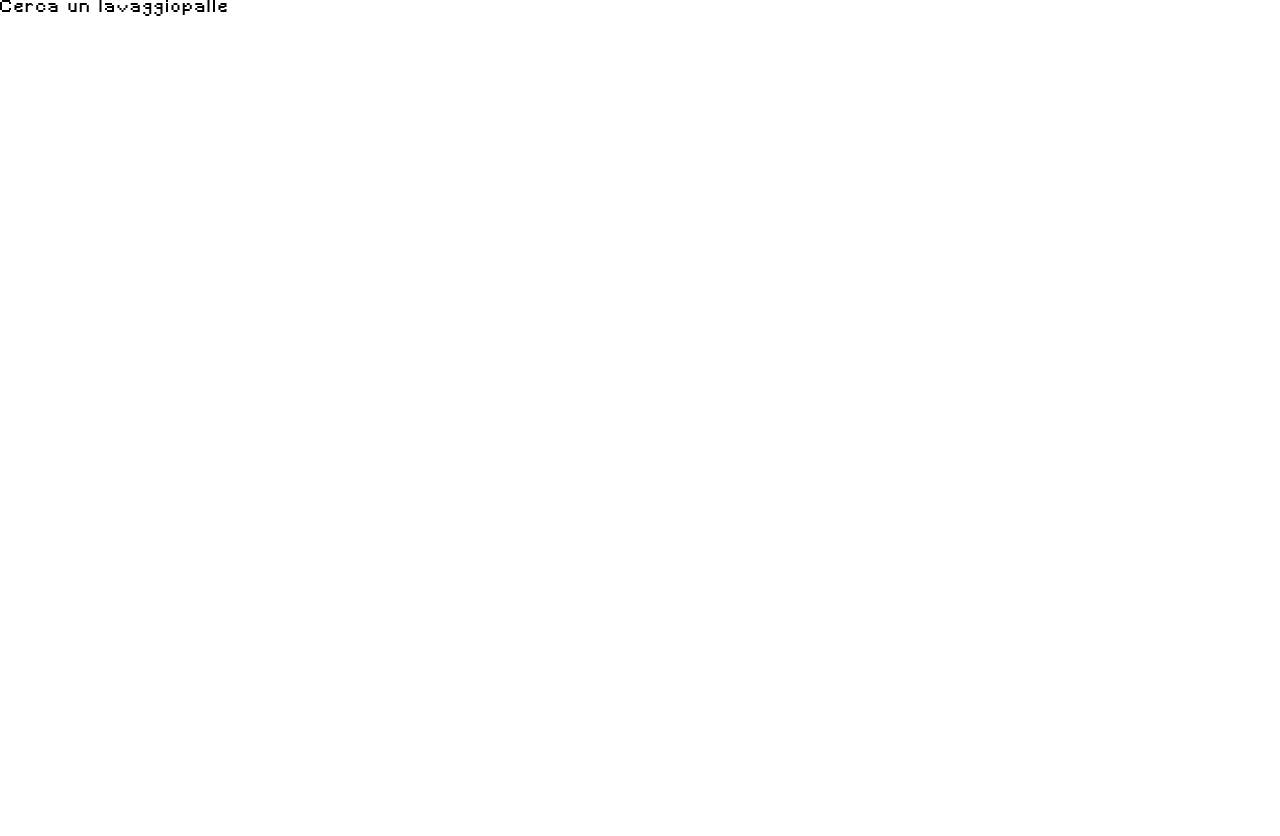
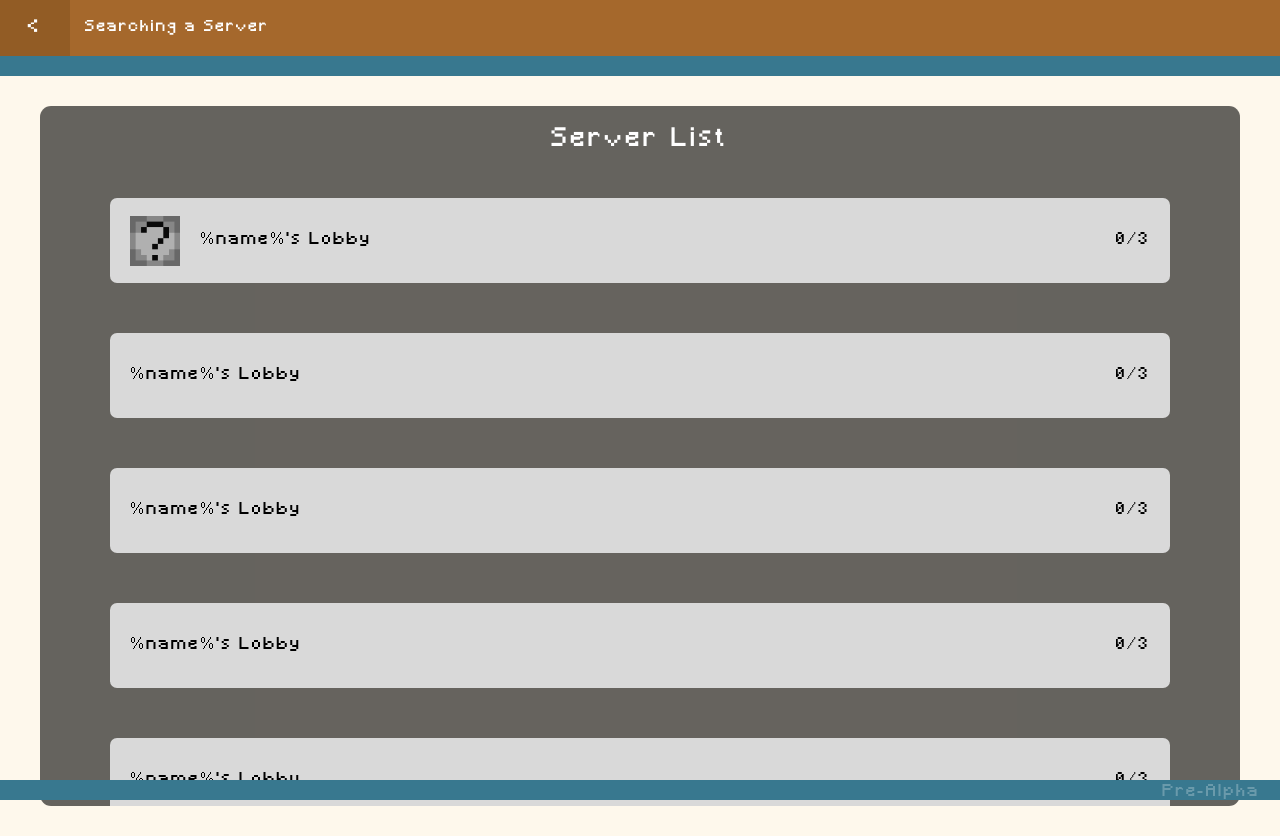
Before and after one commit to Ruslan-Studios/Growsseth-Board-Pre, an Angular app: page /searchGame in a window 1280 px wide. Before the commit the page ends 800 px from the top, so only its background shows below. Built offline with nearby package versions, Linux system fonts and the light colour scheme.

Commit message:
Cambiamenti al menu + inizio lavori search lobby + redirect al menu dal search lobby

```diff
--- a/src/app/components/menu/menu.component.scss
+++ b/src/app/components/menu/menu.component.scss
@@ -1,24 +1,19 @@
-.container
-{
+.container {
     color: white;
     font-weight: lighter;
-
     display: flex;
     flex-direction: column;
-
     width: 100%;
     letter-spacing: 2px;
 
-    .mainpage
-    {
+    .mainpage {
         margin-left: -1px;
         position: absolute;
         width: 100%;
         height: 1024px;
         z-index: -3;
 
-        .menu-bg
-        {
+        .menu-bg {
             position: absolute;
             width: calc(100% + 3px);
             height: 1024px;
@@ -27,43 +22,35 @@
             z-index: -2;
         }
 
-        .selection-menu
-        {
+        .selection-menu {
             position: absolute;
             width: 100%;
             right: 0;
             z-index: -1;
-
             display: flex;
             justify-content: end;
             align-items: center;
 
-            .rotated-panel
-            {
+            .rotated-panel {
                 transform: rotateZ(15deg);
                 width: 60%;
                 height: 2048px;
                 background-color: #fef8ec;
                 right: 0;
-
                 box-shadow: 0 0 9.6px 6px #00000080;
-
             }
         }
 
-        .text-panel
-        {
+        .text-panel {
             position: absolute;
             width: 47.5%;
             right: 0;
             z-index: -1;
 
-            .game-name
-            {
+            .game-name {
                 text-align: center;
                 color: #555353;
                 margin-top: 220px;
-
                 font-size: 38px;
                 font-weight: bold;
             }
@@ -74,55 +61,60 @@
                 align-items: center;
             }
 
-            .btns
-            {
+            .btns {
+                width: 50%;
+                text-align: center;
                 margin-top: 80px;
                 border: none;
                 border-bottom-width: 2px !important;
                 border-bottom: solid;
                 border-bottom-color: #00000000;
-                .flexer{
+
+                .flexer {
                     height: 50px;
                     display: flex;
-                    div{
-                        width: 40%;
-                        height: 2px;
-                        align-self: center;
-                        background-color: #00000080;
+
+                    justify-content: center;
+
+                    img {
+                        height: 3.125rem;
+                        min-height: 3.125rem;
+                        width: 3.125rem;
+                        min-width: 3.125rem;
                     }
-                img{
-                    height: 100%;
+
                 }
-                }
-                button{
+                button {
                     border: none;
                     text-align: center;
                     color: #555353;
-                    //
                     background-color: #00000000;
-                    //
                     font-size: 28px;
                 }
 
-                .selected{
-                    visibility: hidden;
+                .selected {
+                    width: 0%;
+                    height: 1px;
+                    align-self: center;
+                    background-color: #000000f3;
+                    filter: opacity(0);
+                    transition: .5s ease;
                 }
-                &:hover{
-                    .selected{
-                        visibility: visible;
-                    }
+
+                &:hover .selected {
+                    height: 1px;
+                    width: 100%;
+                    filter: opacity(.5);
                 }
             }
 
-            .f-btn
-            {
+            .f-btn {
                 margin-top: 100px;
             }
         }
     }
 
-    .undernav
-    {
+    .undernav {
         width: 100%;
         height: 20px;
         background-color: #38788F;
--- a/src/app/components/options/options.component.html
+++ b/src/app/components/options/options.component.html
@@ -8,7 +8,7 @@
 
             <div class="resolutionSelection">
                 <select name="resolutionSelect" id="resolutionSelect" (change)="onNewResSelected($event)">
-                    <option disabled selected>Resolution: {{standardResolutions[0][0]}}x{{standardResolutions[0][1]}}</option>
+                    <option disabled selected>Resolution: {{standardResolutions[2][0]}}x{{standardResolutions[2][1]}}</option>
                     <option *ngFor="let resolution of standardResolutions" [value]="resolution.join('x')">
                         {{ resolution[0] }}x{{ resolution[1] }}
                     </option>
--- a/src/app/components/options/options.component.ts
+++ b/src/app/components/options/options.component.ts
@@ -4,6 +4,7 @@ import { RouterOutlet, Router } from '@angular/router';
 import { app } from '@tauri-apps/api';
 import { MenuNavComponent } from '../templates/menu-nav/menunav.component';
 import { MenuFooterComponent } from '../templates/menu-footer/menufooter.component';
+import { primaryMonitor } from '@tauri-apps/api/window';
 
 @Component({
   selector: 'app-root',
@@ -24,10 +25,14 @@ export class OptionsComponent
 {
 
   standardResolutions: number[][] = [
-    [1440, 1024],
+    [720, 512],
     [1080, 768],
-    [720, 512]
+    [1440, 1024]
   ]
+
+  currentResolution: number[] = [];
+  vSync: boolean = true;
+  cardEffectCounter: number = 2; // 0 = Low - 1 = Medium - 2 = High
 
   onNewResSelected(event: Event) {
     const selectedValue = (event.target as HTMLSelectElement).value;
@@ -39,6 +44,12 @@ export class OptionsComponent
 
   constructor(private router: Router) {
 
+
+    while(false) {
+      if(this.standardResolutions[this.standardResolutions.length - 1][0] * 1.25 < 2) {
+
+      }
+    }
   }
 
   toMenu() {
--- a/src/app/components/searchgame/searchgame.component.html
+++ b/src/app/components/searchgame/searchgame.component.html
@@ -1,3 +1,94 @@
-<div class="content">
-    <p>Cerca un lavaggiopalle</p>
+<div class="container">
+
+    <nav>
+        <div class="btn-nav">
+            <button (click)="toMenu()"><</button>
+        </div>
+        <p>Searching a Server</p>
+    </nav>
+
+    <div class="undernav"></div>
+
+    <div class="server-list-container">
+        <div class="server-list-inner">
+            <p class="page-title">Server List</p>
+            <div class="server-display">
+
+
+                <div class="lobby-container">
+                    <div class="lobby-owner">
+                        <img class="lobby-head" src="./../../../assets/imgs/search_lobby/unknown_head.png">
+                        <p>%name%'s Lobby</p>
+                    </div>
+
+                    <p class="lobby-counter">0/3</p>
+
+                </div>
+
+                <div class="lobby-container">
+                    <div class="lobby-owner">
+                        <img src="" alt="">
+                        <p>%name%'s Lobby</p>
+                    </div>
+
+                    <p class="lobby-counter">0/3</p>
+
+                </div>
+
+                <div class="lobby-container">
+                    <div class="lobby-owner">
+                        <img src="" alt="">
+                        <p>%name%'s Lobby</p>
+                    </div>
+
+                    <p class="lobby-counter">0/3</p>
+
+                </div>
+
+                <div class="lobby-container">
+                    <div class="lobby-owner">
+                        <img src="" alt="">
+                        <p>%name%'s Lobby</p>
+                    </div>
+
+                    <p class="lobby-counter">0/3</p>
+
+                </div>
+
+                <div class="lobby-container">
+                    <div class="lobby-owner">
+                        <img src="" alt="">
+                        <p>%name%'s Lobby</p>
+                    </div>
+
+                    <p class="lobby-counter">0/3</p>
+
+                </div>
+
+                <div class="lobby-container">
+                    <div class="lobby-owner">
+                        <img src="" alt="">
+                        <p>%name%'s Lobby</p>
+                    </div>
+
+                    <p class="lobby-counter">0/3</p>
+
+                </div>
+
+                <div class="lobby-container">
+                    <div class="lobby-owner">
+                        <img src="" alt="">
+                        <p>%name%'s Lobby</p>
+                    </div>
+
+                    <p class="lobby-counter">0/3</p>
+
+                </div>
+
+
+            </div>
+        </div>
+    </div>
+
+    <app-menu-footer></app-menu-footer>
 </div>
--- /dev/null
+++ b/src/app/components/searchgame/searchgame.component.scss
@@ -0,0 +1,119 @@
+.container {
+
+    nav
+    {
+
+
+        display: flex;
+        width: 100%;
+        height: 56px;
+        background-color: #A5682C;
+        align-items: center;
+
+        font-size: 15px;
+        color: white;
+
+
+        .btn-nav
+        {
+            width: 70px;
+            height: 100%;
+            display: flex;
+            align-items: center;
+            justify-content: center;
+            transition: .1s ease;
+
+            button {
+                color: white;
+
+                width: 100%;
+                height: 100%;
+                background-color: transparent;
+                border: none;
+
+                font-size: 25px;
+            }
+        }
+
+        .btn-nav:hover
+        {
+            background-color: #925c25;
+        }
+
+        .btn-selected
+        {
+            background-color: #BB8045 !important;
+        }
+
+        p {
+            margin-left: 15px;
+        }
+    }
+
+    .undernav {
+        width: 100%;
+        height: 20px;
+        background-color: #38788F;
+    }
+
+    .server-list-container {
+        min-height: calc(100vh - 40px);
+        width: 100%;
+        background-color: #fef8ec;
+        display: flex;
+        align-items: center;
+        justify-content: center;
+    }
+
+    .server-list-inner {
+        width: 1200px;
+        height: 700px;
+        background-color: rgba(0, 0, 0, 0.6);
+        border-radius: 11px;
+    }
+
+    .page-title {
+        padding-top: 20px;
+        text-align: center;
+        padding-bottom: 20px;
+        font-size: 25px;
+        color: white;
+    }
+
+    .server-display {
+        width: 100%;
+        height: 100%;
+        max-height: 100%;
+        display: flex;
+        justify-content: start;
+        align-items: center;
+        flex-direction: column;
+        overflow-y: auto;
+        white-space: nowrap;
+    }
+
+    .lobby-container {
+        width: 85%;
+        min-height: 85px;
+        background-color: #D9D9D9;
+        border-radius: 7px;
+        display: flex;
+        align-items: center;
+        justify-content: space-between;
+        margin-top: 25px;
+        margin-bottom: 25px;
+        padding: 0 20px;
+    }
+
+    .lobby-owner {
+        display: flex;
+        align-items: center;
+    }
+
+    .lobby-head {
+        height: 50px;
+        height: 50px;
+        margin-right: 20px;
+    }
+
+}
--- a/src/app/components/searchgame/searchgame.component.ts
+++ b/src/app/components/searchgame/searchgame.component.ts
@@ -4,14 +4,29 @@ import { RouterOutlet } from '@angular/router';
 import { invoke } from "@tauri-apps/api/tauri";
 import { app } from '@tauri-apps/api';
 import { Router } from '@angular/router';
+import { MenuNavComponent } from '../templates/menu-nav/menunav.component';
+import { MenuFooterComponent } from '../templates/menu-footer/menufooter.component';
 
 @Component({
   selector: 'app-root',
   standalone: true,
-  imports: [CommonModule, RouterOutlet],
-  templateUrl: './searchgame.component.html'
+  imports: [
+    CommonModule,
+    RouterOutlet,
+    MenuNavComponent,
+    MenuFooterComponent
+  ],
+  templateUrl: './searchgame.component.html',
+  styleUrls: ['./searchgame.component.scss']
 })
 
 export class SearchGameComponent {
 
+  constructor(private router: Router) {
+
+  }
+
+  toMenu() {
+    this.router.navigate(['']);
+  }
 }
```
Also changed, not shown: src/assets/imgs/search_lobby/unknown_head.png (added).
